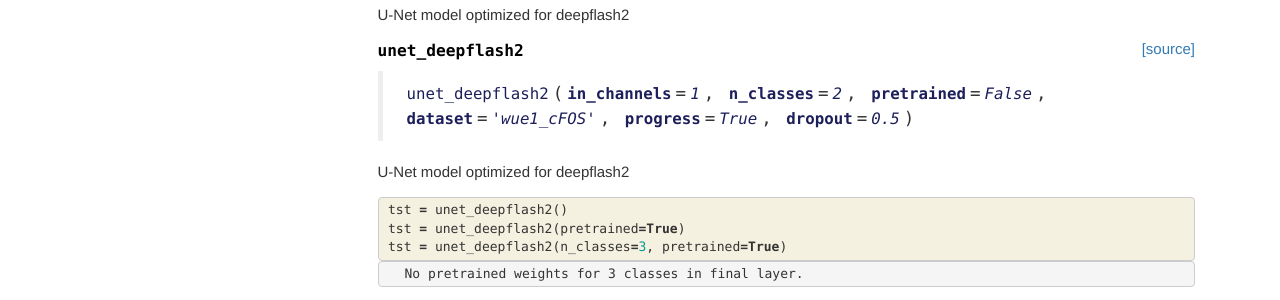
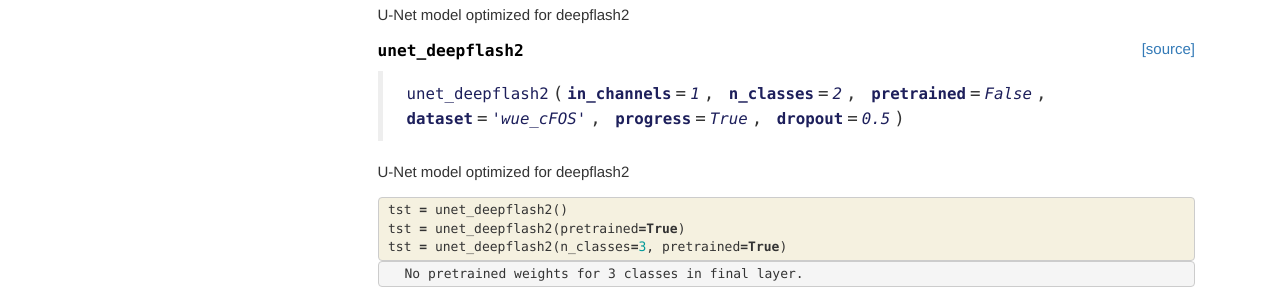
Before and after one commit to matjesg/deepflash2, a Jekyll site: the page built from docs/models.html, in a window 1280 px wide and 900 px high, scrolled down 2417 px. Shown: the part 151-451 px from the top of the window. Built offline with Jekyll 4.4.1, drawn with Linux system fonts in a browser that asks for light colours; nearby versions of some CDN libraries; comment, search, counter and statistics services are not loaded.

Commit message:
change default pretrained weights name

```diff
--- a/deepflash2/models.py
+++ b/deepflash2/models.py
@@ -186,7 +186,7 @@ def unet_falk2019(in_channels=1 ,n_classes=2, pretrained=False, dataset='wue1_cF
     return model
 
 # Cell
-def unet_deepflash2(in_channels=1 ,n_classes=2, pretrained=False, dataset='wue1_cFOS', progress=True, dropout=.5):
+def unet_deepflash2(in_channels=1 ,n_classes=2, pretrained=False, dataset='wue_cFOS', progress=True, dropout=.5):
     "U-Net model optimized for deepflash2"
     model = UNet2D(in_channels=in_channels, n_classes=n_classes, dropout=dropout,
                    depth=5, wf=6, padding=False, batch_norm=True,
--- a/docs/models.html
+++ b/docs/models.html
@@ -316,7 +316,7 @@ parameters converted too when you call :meth:<code>to</code>, etc.</p>
 
 
 <div class="output_markdown rendered_html output_subarea ">
-<h4 id="unet_deepflash2" class="doc_header"><code>unet_deepflash2</code><a href="https://github.com/matjesg/deepflash2/tree/master/deepflash2/models.py#L189" class="source_link" style="float:right">[source]</a></h4><blockquote><p><code>unet_deepflash2</code>(<strong><code>in_channels</code></strong>=<em><code>1</code></em>, <strong><code>n_classes</code></strong>=<em><code>2</code></em>, <strong><code>pretrained</code></strong>=<em><code>False</code></em>, <strong><code>dataset</code></strong>=<em><code>'wue1_cFOS'</code></em>, <strong><code>progress</code></strong>=<em><code>True</code></em>, <strong><code>dropout</code></strong>=<em><code>0.5</code></em>)</p>
+<h4 id="unet_deepflash2" class="doc_header"><code>unet_deepflash2</code><a href="https://github.com/matjesg/deepflash2/tree/master/deepflash2/models.py#L189" class="source_link" style="float:right">[source]</a></h4><blockquote><p><code>unet_deepflash2</code>(<strong><code>in_channels</code></strong>=<em><code>1</code></em>, <strong><code>n_classes</code></strong>=<em><code>2</code></em>, <strong><code>pretrained</code></strong>=<em><code>False</code></em>, <strong><code>dataset</code></strong>=<em><code>'wue_cFOS'</code></em>, <strong><code>progress</code></strong>=<em><code>True</code></em>, <strong><code>dropout</code></strong>=<em><code>0.5</code></em>)</p>
 </blockquote>
 <p>U-Net model optimized for deepflash2</p>
 
```
Also changed, not shown: 1 other file.
